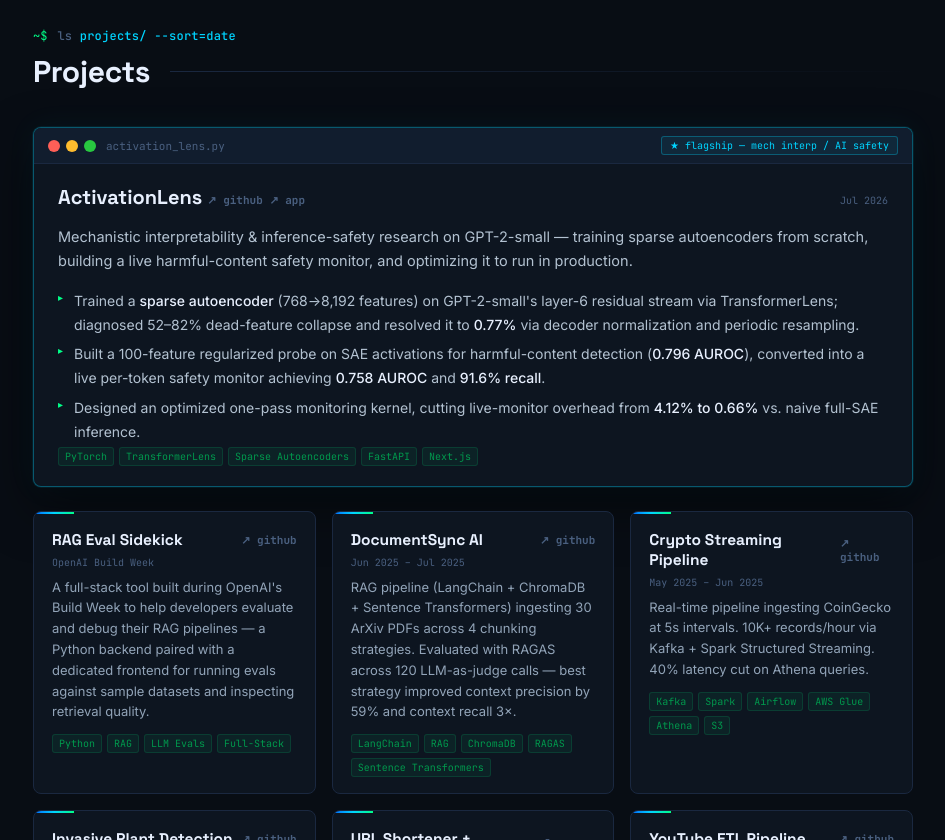
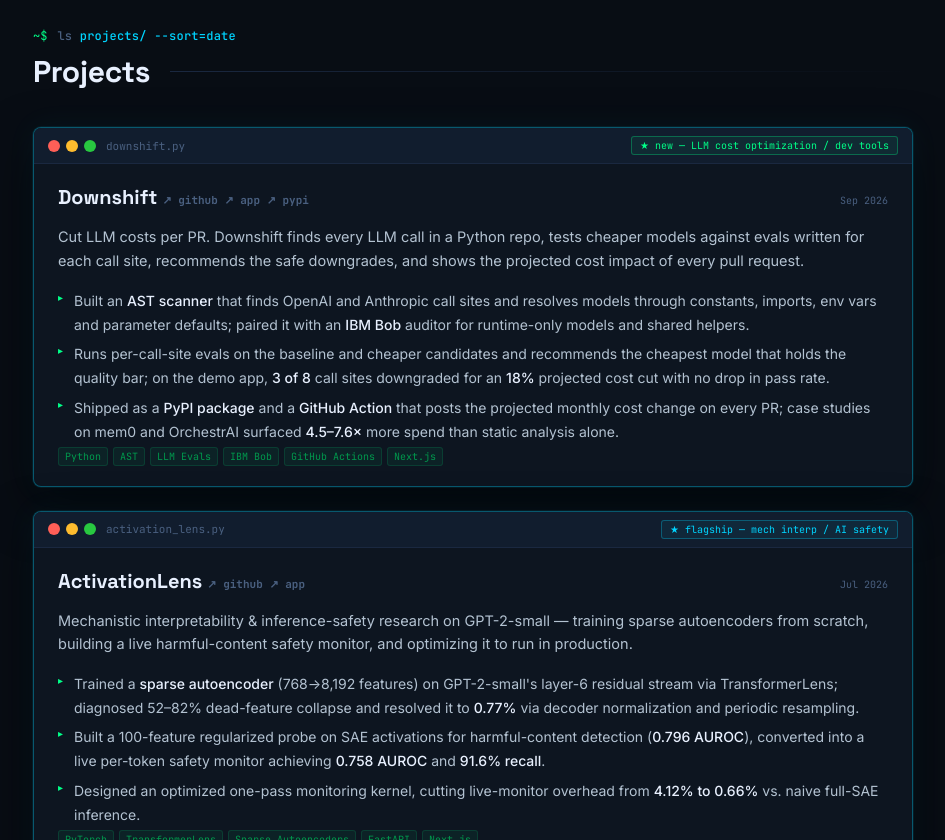
Before and after one commit to ana-lan/ana-lan.github.io, a plain HTML site: page index.html in a window 1280 px wide. Shown: the part 1960-2800 px from the top of the page, without its empty margins (287-1232 px from the left). Drawn offline with Linux system fonts and the light colour scheme.

Commit message:
updated to include recent projects

```diff
--- a/index.html
+++ b/index.html
@@ -1499,6 +1499,30 @@
     <div class="flagship-project">
       <div class="card-bar">
         <div class="dot dot-red"></div><div class="dot dot-yellow"></div><div class="dot dot-green"></div>
+        <span class="card-bar-title">downshift.py</span>
+        <span class="card-bar-tag tag-green">★ new — LLM cost optimization / dev tools</span>
+      </div>
+      <div class="card-body">
+        <div class="flagship-header">
+          <div class="proj-name-lg">Downshift <a href="https://github.com/ana-lan/downshift" class="proj-link" target="_blank">↗ github </a><a href="https://downshift-llm.vercel.app/" class="proj-link" target="_blank">↗ app </a><a href="https://pypi.org/project/downshift/" class="proj-link" target="_blank">↗ pypi</a></div>
+          <div class="proj-date">Sep 2026</div>
+        </div>
+        <div class="proj-desc-lg">Cut LLM costs per PR. Downshift finds every LLM call in a Python repo, tests cheaper models against evals written for each call site, recommends the safe downgrades, and shows the projected cost impact of every pull request.</div>
+        <ul class="exp-bullets">
+          <li>Built an <strong>AST scanner</strong> that finds OpenAI and Anthropic call sites and resolves models through constants, imports, env vars and parameter defaults; paired it with an <strong>IBM Bob</strong> auditor for runtime-only models and shared helpers.</li>
+          <li>Runs per-call-site evals on the baseline and cheaper candidates and recommends the cheapest model that holds the quality bar; on the demo app, <strong>3 of 8</strong> call sites downgraded for an <strong>18%</strong> projected cost cut with no drop in pass rate.</li>
+          <li>Shipped as a <strong>PyPI package</strong> and a <strong>GitHub Action</strong> that posts the projected monthly cost change on every PR; case studies on mem0 and OrchestrAI surfaced <strong>4.5–7.6×</strong> more spend than static analysis alone.</li>
+        </ul>
+        <div class="proj-stack">
+          <span class="proj-tag">Python</span><span class="proj-tag">AST</span><span class="proj-tag">LLM Evals</span>
+          <span class="proj-tag">IBM Bob</span><span class="proj-tag">GitHub Actions</span><span class="proj-tag">Next.js</span>
+        </div>
+      </div>
+    </div>
+
+    <div class="flagship-project">
+      <div class="card-bar">
+        <div class="dot dot-red"></div><div class="dot dot-yellow"></div><div class="dot dot-green"></div>
         <span class="card-bar-title">activation_lens.py</span>
         <span class="card-bar-tag tag-cyan">★ flagship — mech interp / AI safety</span>
       </div>
@@ -1990,10 +2014,8 @@ const heroLines = [
   { text: '# I build data & ML systems that work in the real world.', class: 'tw-comment' },
   { text: '' },
   { text: '$ ./intro.sh', class: 'tw-prompt' },
-  { text: 'Master\'s student in Computer Science at UT Dallas, graduating May 2026.', class: 'tw-cmd' },
-  { text: 'I\'ve worked on ML pipelines for autonomous vehicles at DRDO, a smart-cradle', class: 'tw-cmd' },
-  { text: 'IoT product with a patent, and real-time data + RAG systems on my own.', class: 'tw-cmd' },
-  { text: '' },
+  { text: 'MS in Computer Science from UT Dallas, graduated May 2026.', class: 'tw-cmd' },
+  { text: 'I\'ve built perception pipelines for autonomous vehicles at DRDO, a patented smart-cradle IoT product, and lately, LLM tools like Downshift and ActivationLens.', class: 'tw-cmd' },  { text: '' },
   { text: '# currently looking for full-time Data / ML / Software roles', class: 'tw-comment' },
 ];
 
```
